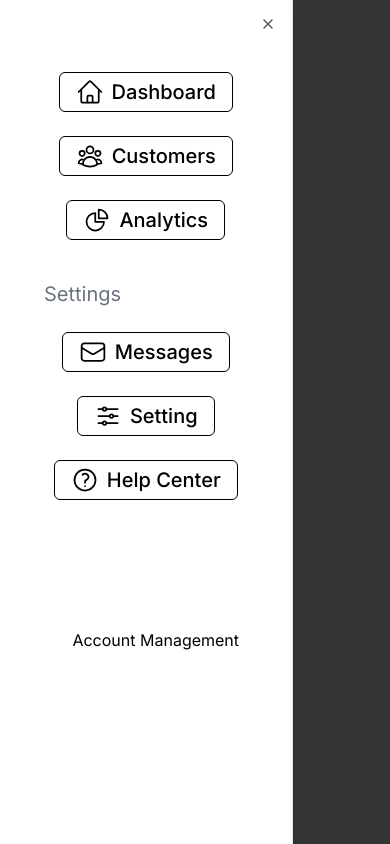
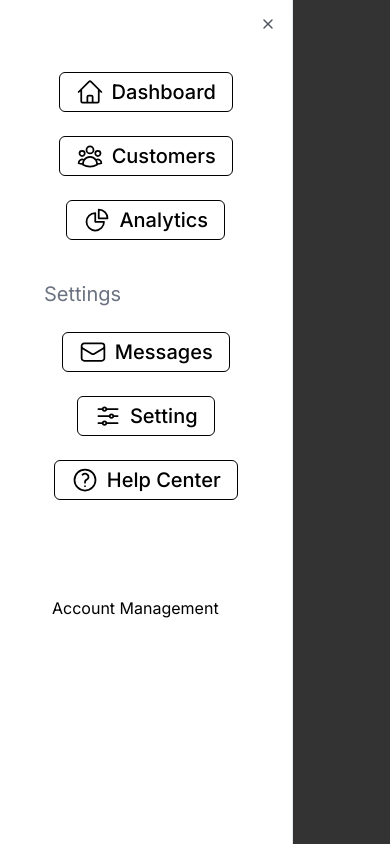
Before and after one commit to kanchana404/Fashion-Admin, a Next.js app: page /help in a window 390 px wide. Both pictures are taken after a click on the button 36 px from the left and 36 px from the top of the page. Built offline with nearby package versions, Linux system fonts and the light colour scheme; no server answers.

Commit message:
refactor: Update Sidebar component layout and styling

```diff
--- a/components/Sidebar.tsx
+++ b/components/Sidebar.tsx
@@ -349,8 +349,8 @@ const Navbar = () => {
           </Button>
         </Link>
 
-        <div className="mt-32">
-          <footer className="flex w-full mb-12">
+        <div className="mt-24 w-full">
+          <footer className="flex w-full  mb-12">
             <UserButton />
             <span>
               <p className="text-black ml-5">Account Management</p>
```
